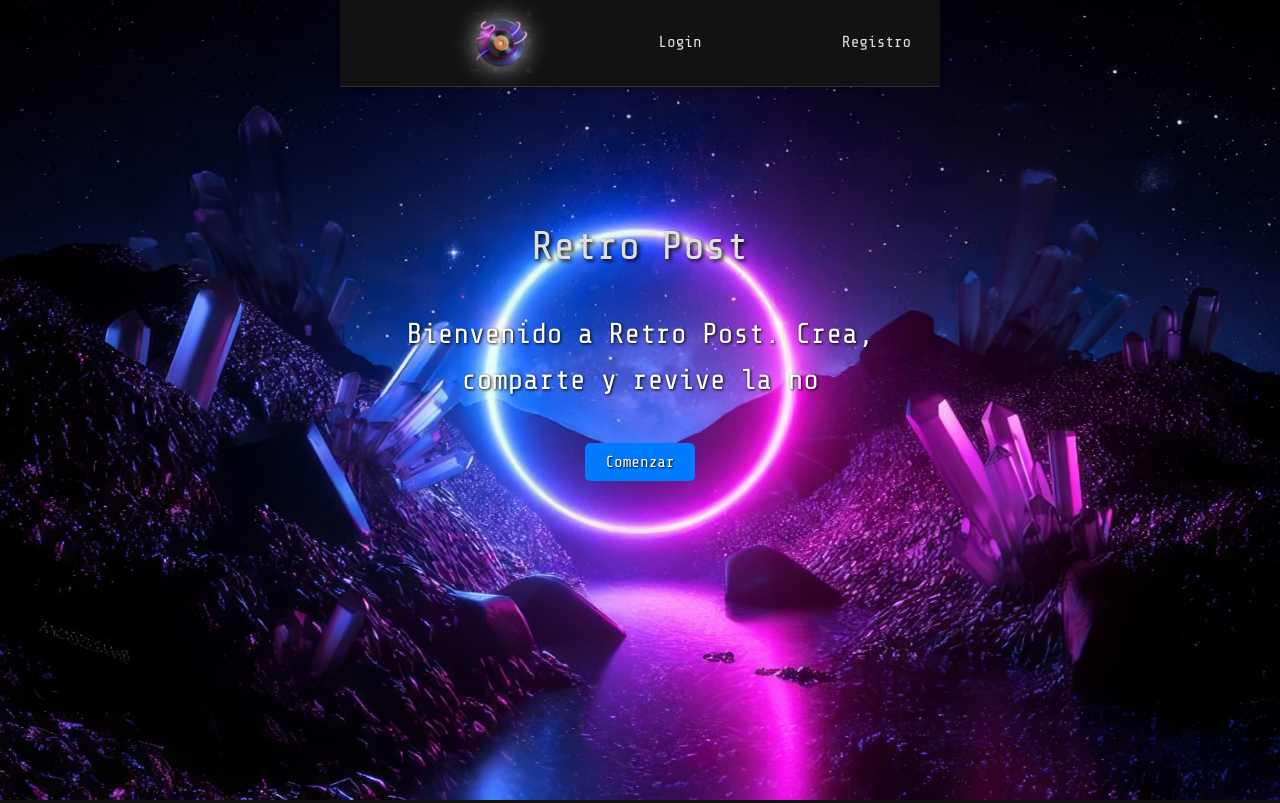
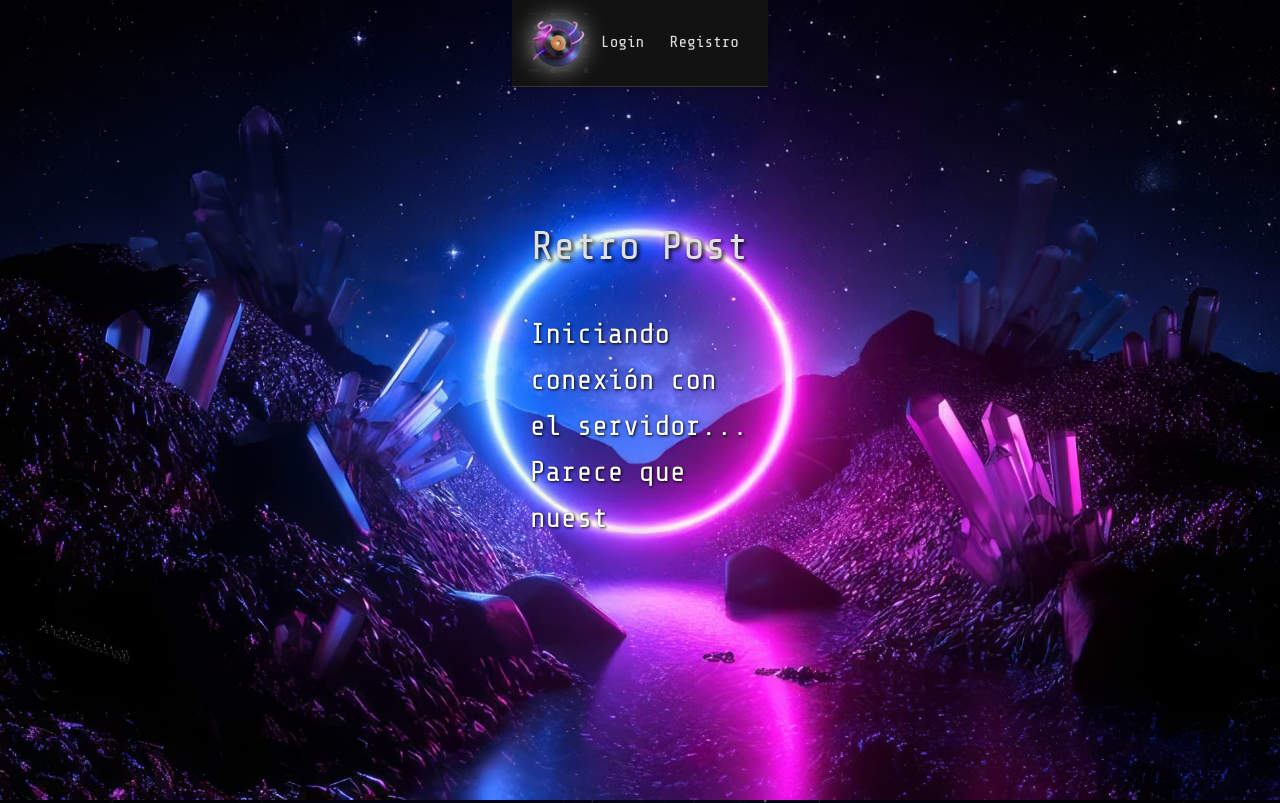
Before and after one commit to RubenSans82/blog-frontend, a React (Vite) app: page /#/ in a window 1280 px wide. Built offline with nearby package versions, Linux system fonts and the light colour scheme.

Commit message:
animacion landing

```diff
--- a/src/components/Typewriter.jsx
+++ b/src/components/Typewriter.jsx
@@ -1,13 +1,21 @@
-import React, { useState, useEffect } from 'react';
+import React, { useState, useEffect, useRef } from 'react';
 
-const Typewriter = ({ text, speed = 150, style }) => {
+const Typewriter = ({ text, speed = 150, style, maxLines = null }) => {
   const [displayedText, setDisplayedText] = useState('');
   const [currentIndex, setCurrentIndex] = useState(0);
+  const pRef = useRef(null); // Ref para el elemento <p>
+  const [textTransform, setTextTransform] = useState('translateY(0px)'); // Estado para la transformación
 
   useEffect(() => {
-    if (!text) return;
+    if (!text) {
+      setDisplayedText('');
+      setCurrentIndex(0);
+      setTextTransform('translateY(0px)'); // Reset transform
+      return;
+    }
+    setDisplayedText('');
     setCurrentIndex(0);
-    setDisplayedText('');
+    setTextTransform('translateY(0px)'); // Reset transform al cambiar el texto
   }, [text]);
 
   useEffect(() => {
@@ -21,7 +29,78 @@ const Typewriter = ({ text, speed = 150, style }) => {
     return () => clearTimeout(timeoutId);
   }, [text, currentIndex, speed]);
 
-  return <p style={style}>{displayedText}</p>;
+  // Efecto para calcular y aplicar el desplazamiento vertical
+  useEffect(() => {
+    if (pRef.current && maxLines && style.lineHeight && style.fontSize) {
+      const pElement = pRef.current;
+      const computedStyle = window.getComputedStyle(pElement);
+
+      let lineHeightPx = parseFloat(computedStyle.lineHeight);
+
+      // Si lineHeightPx no es un número válido (ej. 'normal'), intentar calcularlo
+      if (isNaN(lineHeightPx) || lineHeightPx <= 0) {
+        const fontSizePx = parseFloat(computedStyle.fontSize);
+        if (!isNaN(fontSizePx) && fontSizePx > 0) {
+          // Asumir que style.lineHeight es un multiplicador si es un número, o usar un valor por defecto
+          const lineHeightMultiplier = parseFloat(style.lineHeight) || 1.2;
+          lineHeightPx = fontSizePx * lineHeightMultiplier;
+        }
+      }
+
+      if (isNaN(lineHeightPx) || lineHeightPx <= 0) {
+        setTextTransform('translateY(0px)'); // No se pudo determinar, resetear
+        return;
+      }
+
+      const maxVisibleHeight = maxLines * lineHeightPx;
+
+      if (pElement.scrollHeight > maxVisibleHeight) {
+        const scrollOffset = pElement.scrollHeight - maxVisibleHeight;
+        setTextTransform(`translateY(-${scrollOffset}px)`);
+      } else {
+        setTextTransform('translateY(0px)');
+      }
+    } else {
+      setTextTransform('translateY(0px)'); // Reset si no hay condiciones para calcular
+    }
+  }, [displayedText, maxLines, style.lineHeight, style.fontSize, style.width, style.maxWidth]); // Añadir dependencias que afectan al layout
+
+
+  const pStyle = { ...style };
+  const wrapperStyle = {};
+
+  if (pStyle.maxWidth) {
+    wrapperStyle.maxWidth = pStyle.maxWidth;
+    delete pStyle.maxWidth;
+  }
+  if (pStyle.margin) {
+    wrapperStyle.margin = pStyle.margin;
+    delete pStyle.margin;
+  }
+
+  pStyle.width = '100%';
+  pStyle.margin = '0';
+
+  if (maxLines && style.lineHeight && style.fontSize) {
+    const fsMatch = String(style.fontSize).match(/([\d\.]+)(\w+)/);
+    if (fsMatch) {
+      const fsValue = parseFloat(fsMatch[1]);
+      const fsUnit = fsMatch[2];
+      const lhValue = parseFloat(style.lineHeight); // Usar el style.lineHeight original para el cálculo de altura del wrapper
+
+      if (!isNaN(fsValue) && fsUnit && !isNaN(lhValue)) {
+        wrapperStyle.height = `${maxLines * lhValue * fsValue}${fsUnit}`;
+        wrapperStyle.overflow = 'hidden';
+        // Ya no se usa flex para alinear abajo
+      }
+    }
+  }
+
+  return (
+    <div style={wrapperStyle}>
+      <p ref={pRef} style={{ ...pStyle, transform: textTransform, transition: 'transform 0.1s linear' }}>{displayedText}</p>
+    </div>
+  );
 };
 
 export default Typewriter;
--- a/src/pages/LandingPage.jsx
+++ b/src/pages/LandingPage.jsx
@@ -4,7 +4,7 @@ import Typewriter from '../components/Typewriter'; // Importamos el componente T
 
 function LandingPage() {
   const navigate = useNavigate(); // Hook para la navegación
-  const welcomeText = "Bienvenido a Retro Post. Crea, comparte y revive la nostalgia.";
+  const welcomeText = "Iniciando conexión con el servidor... Parece que nuestro Amstrad CPC 464 está calentando los circuitos. Como funciona con energía retro y un poco de magia, a veces tarda un poquito en despertar después de una siesta (cortesía del plan gratuito). ¡Ten paciencia, la nostalgia digital está en camino!";
 
   return (
     // Contenedor principal: similar a LoginPage para mantener la estética
@@ -28,16 +28,12 @@ function LandingPage() {
           color: '#fff',
           textShadow: '1px 1px 3px #000',
           lineHeight: '1.6',
-          minHeight: '100px' // Para evitar saltos de layout mientras escribe
+          maxWidth: '220px', // Se aplicará al div contenedor en Typewriter
+          margin: '0 auto 2rem auto', // Se aplicará al div contenedor en Typewriter
+          textAlign: 'left', // Se aplicará al <p> interno en Typewriter
         }}
+        maxLines={10} // Nueva propiedad para limitar las líneas visibles
       />
-      {/* Podrías añadir un botón o enlace aquí si lo deseas, por ejemplo: */}
-      <button
-        onClick={() => navigate('/login')}
-        style={{ marginTop: '2rem', padding: '10px 20px', fontSize: '1em', cursor: 'pointer', backgroundColor: '#007bff', color: 'white', border: 'none', borderRadius: '5px', textShadow: '1px 1px 2px #000' }}
-      >
-        Comenzar
-      </button>
     </div>
   );
 }
```
